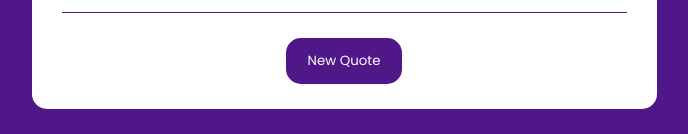
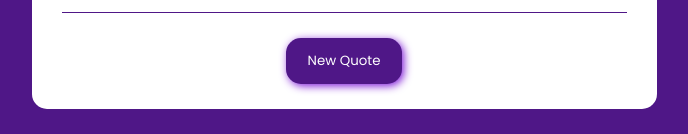
Before and after one commit to rushikesh5035/Random-quotes-generator, a plain HTML site: page index.html in a window 1280 px wide. In both pictures the pointer is over the button "New Quote". Shown: the part 458-592 px from the top of the page, without its empty margins (296-984 px from the left). Drawn offline with nearby package versions, Linux system fonts and the light colour scheme.

Commit message:
css change

```diff
--- a/style.css
+++ b/style.css
@@ -78,3 +78,8 @@ body {
   justify-content: center;
   border-top: 1px solid #4f1787;
 }
+
+.button button:hover {
+  cursor: pointer;
+  box-shadow: 2px 2px 8px rgb(125, 23, 214);
+}
```
